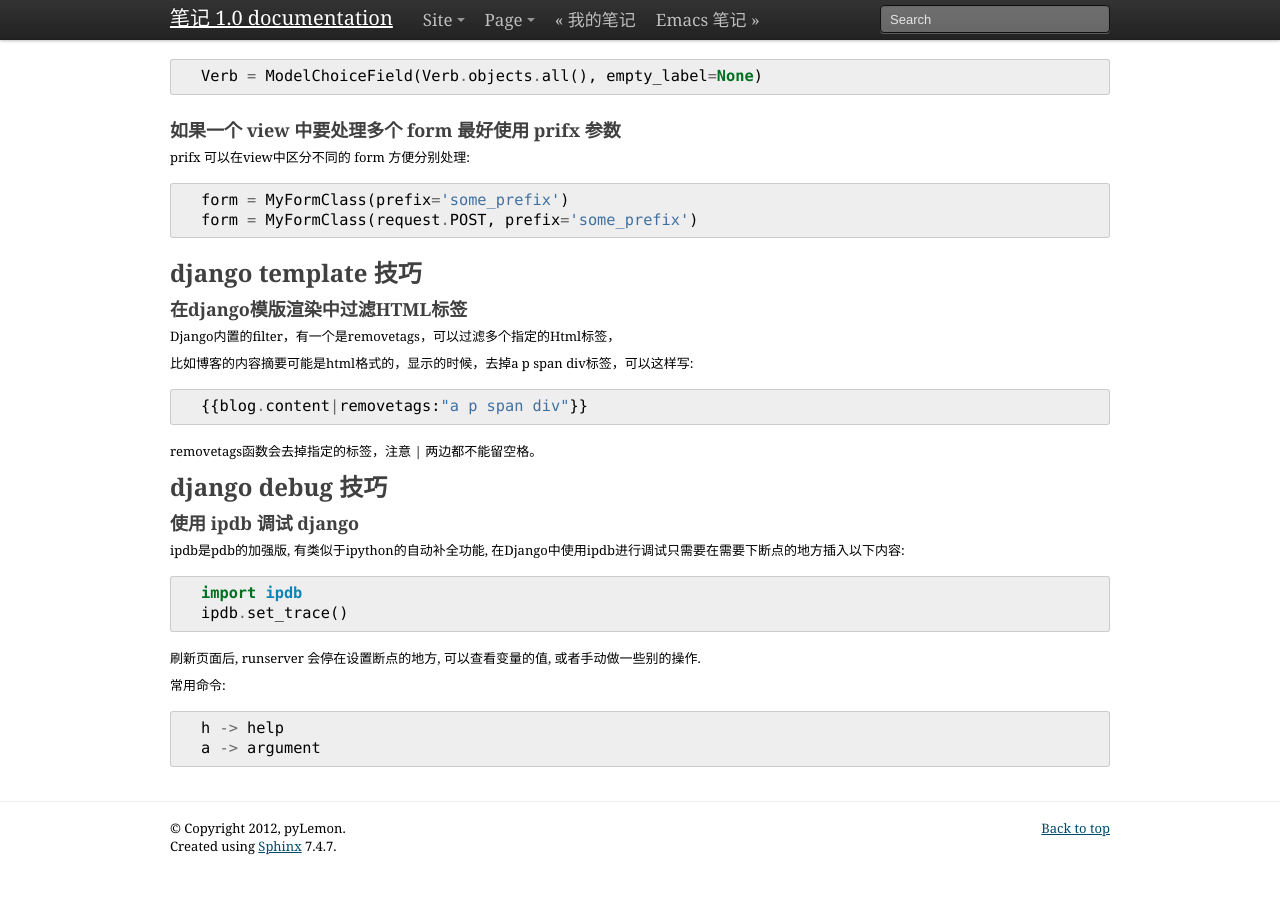
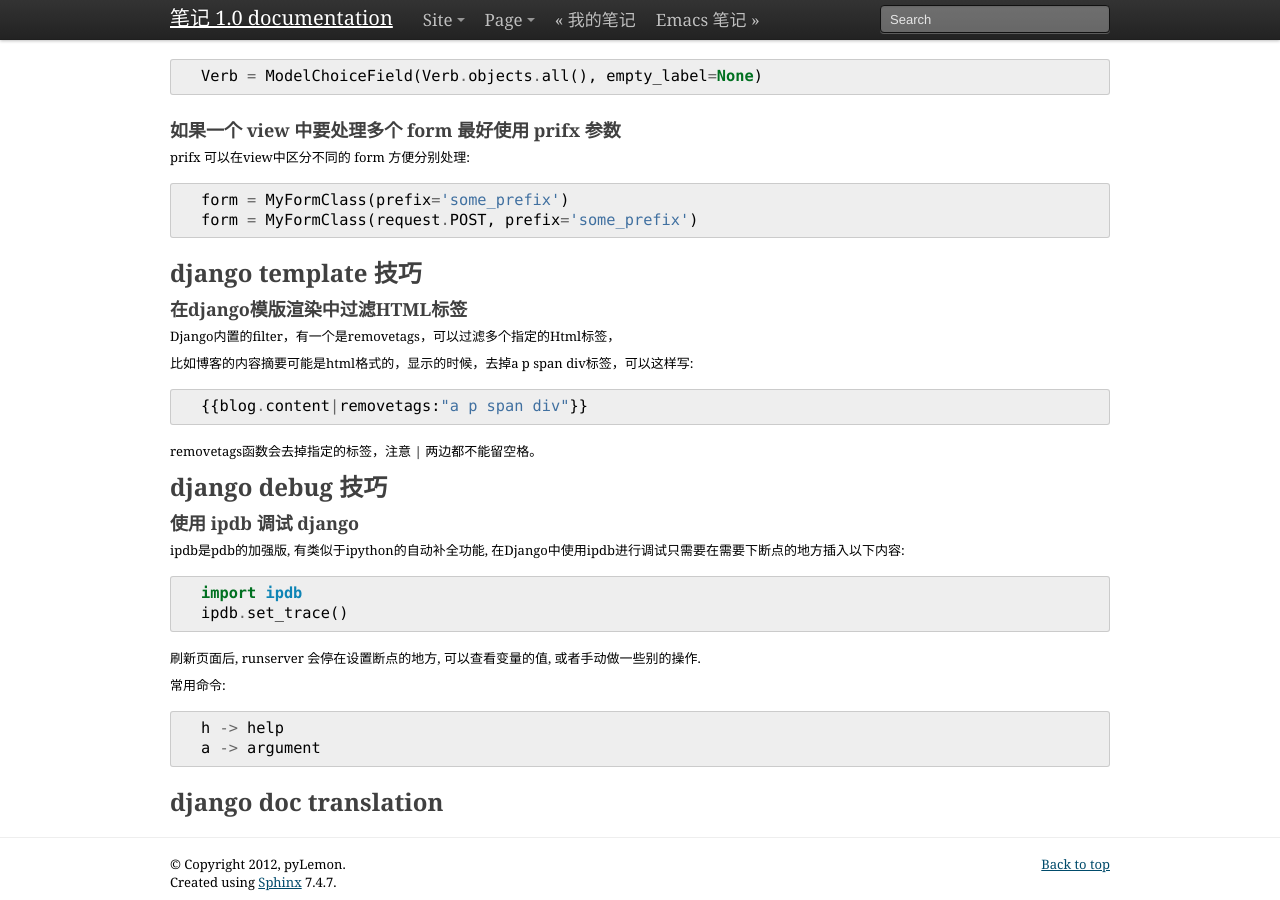
Before and after one commit to pylemon/notebook, a Sphinx documentation site: the page built from docs/django.rst, in a window 1280 px wide and 900 px high, scrolled down 692 px. Built offline with Sphinx 7.4.7, drawn with Linux system fonts in a browser that asks for light colours; before the commit the page ends 1556 px from its top, so only the background shows below that.

Commit message:
add file

```diff
--- a/docs/django.rst
+++ b/docs/django.rst
@@ -90,3 +90,8 @@ ipdb是pdb的加强版, 有类似于ipython的自动补全功能, 在Django中
 
 	h -> help
 	a -> argument
+
+
+
+django doc translation
+======================
--- a/docs/emacs.rst
+++ b/docs/emacs.rst
@@ -4,3 +4,5 @@
 
 Emacs 快捷键 绑定
 =================
+
+C-x 5 0
```
